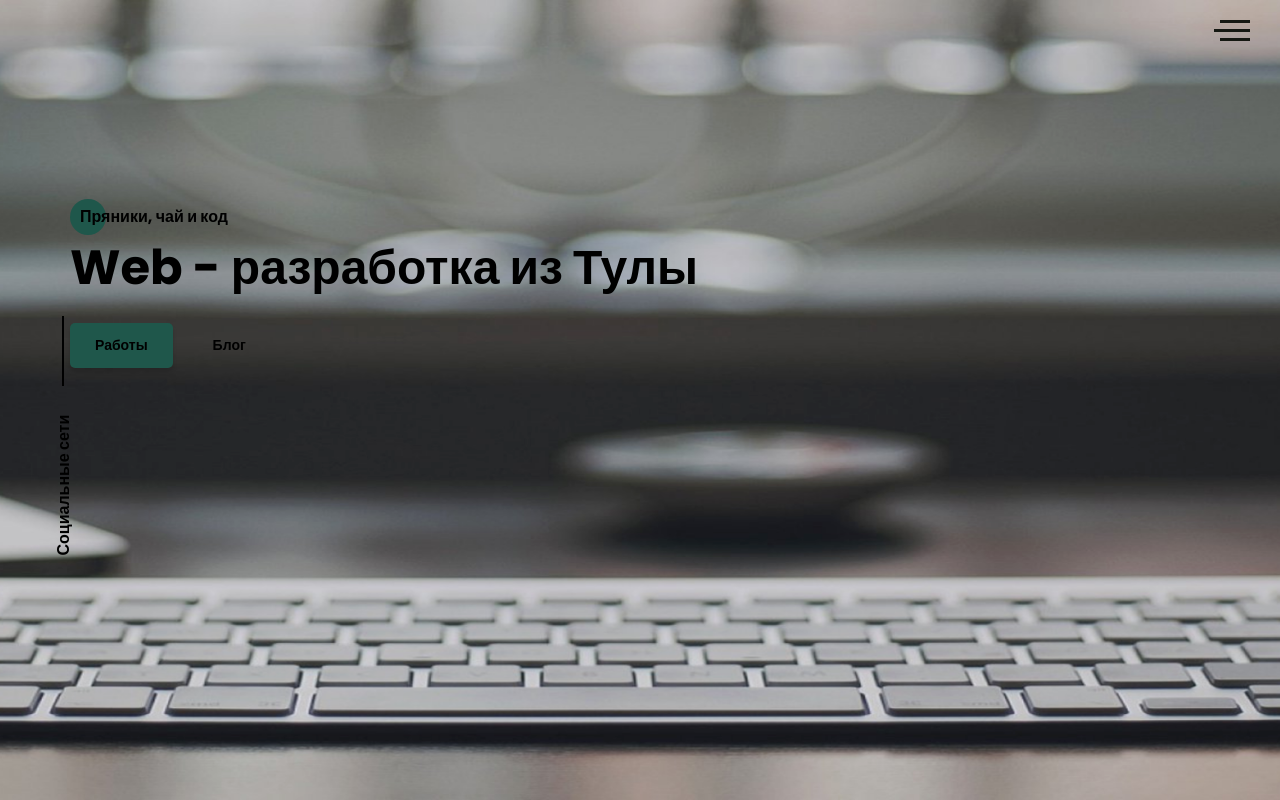
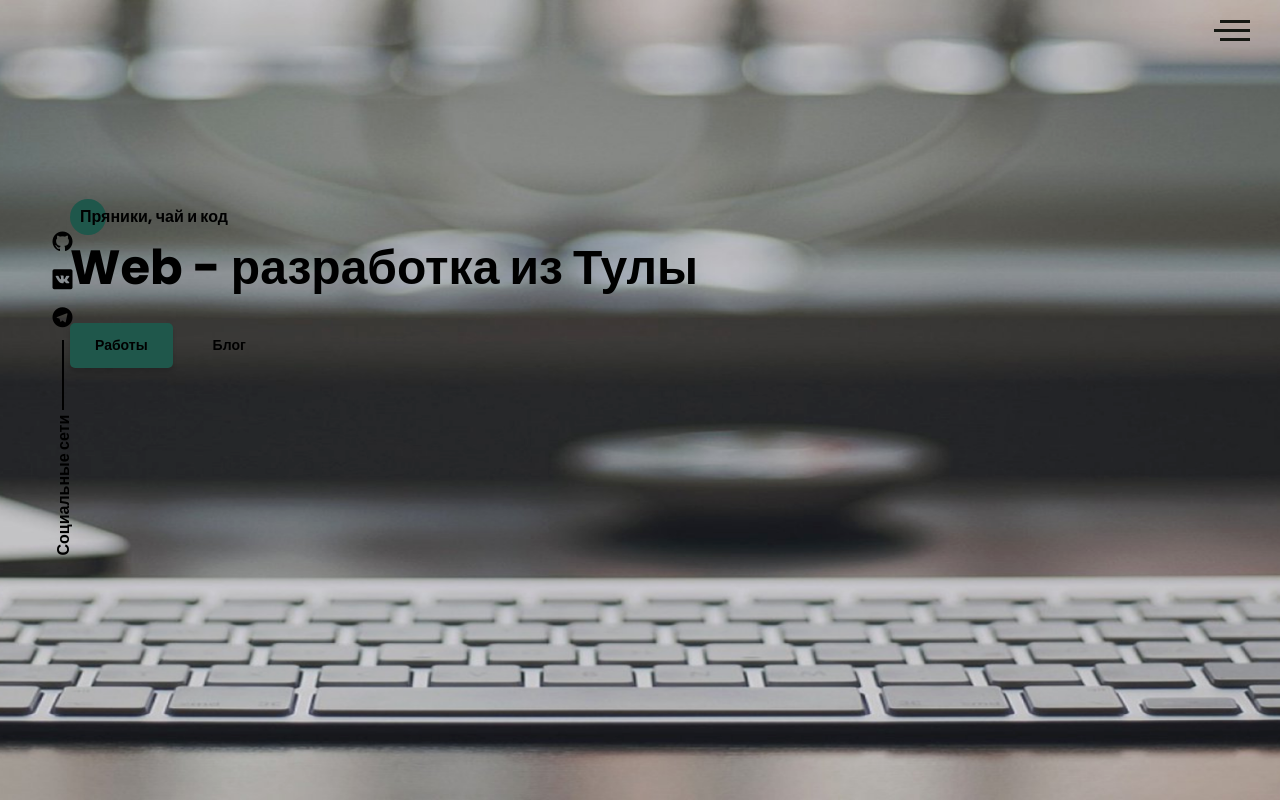
Before and after one commit to MArtemN/portfolio, a PHP site: page / in a window 1280 px wide. Run offline with PHP 8.4, Linux system fonts and the light colour scheme; style sheets or scripts are compiled from the project's sources; some libraries are stand-ins or nearby versions.

Commit message:
add icon local fonts

```diff
--- a/src/scss/blocks/_social-links.scss
+++ b/src/scss/blocks/_social-links.scss
@@ -1,9 +1,20 @@
 .social-links {
-    font-family: 'icomoon';
     text-decoration: none;
     color:$text;
     font-size: 20px;
     transition: 0.5s all;
+    .icon-github:before {
+        content: "\eab0";
+        font-family: 'icomoon';
+    }
+    .icon-vk:before {
+        content: "\ea98";
+        font-family: 'icomoon';
+    }
+    .icon-telegram:before {
+        content: "\ea95";
+        font-family: 'icomoon';
+    }
     &:hover {
         text-decoration: none;
         color: $text-hover;
--- a/src/scss/style.scss
+++ b/src/scss/style.scss
@@ -1,6 +1,5 @@
 @import 'libs/bootstrap-reboot.min';
 @import url('https://fonts.googleapis.com/css2?family=Poppins:wght@500;700&display=swap');
-@import url('https://i.icomoon.io/public/temp/429e3858f5/social/style.css');
 
 @import 'base/fonts';
 @import 'base/variables';
```
Also changed, not shown: dist/css/style.min.css, dist/fonts/icomoon.woff, src/fonts/icomoon.woff.
